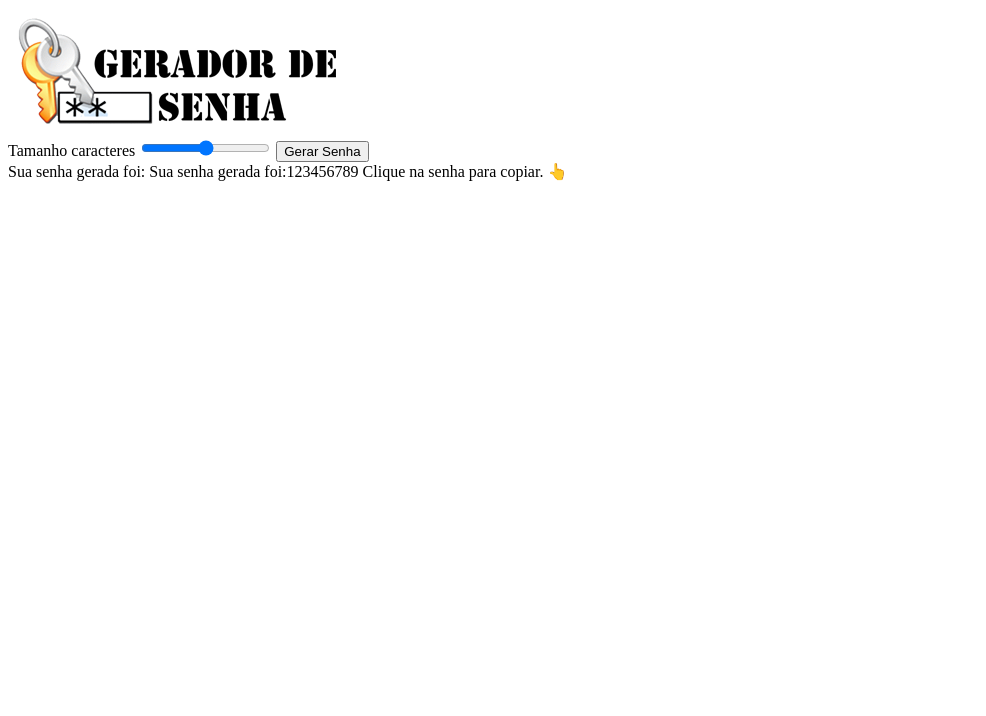
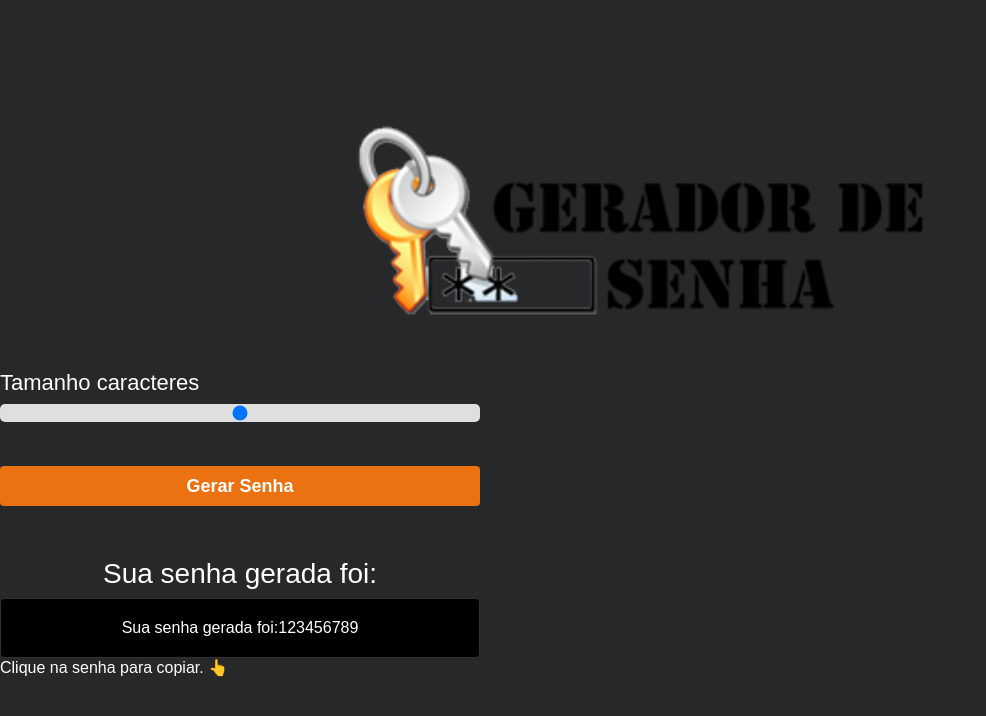
Before and after one commit to Leonardo-Talanski/gerador-de-senha, a plain HTML site: page index.html in a window 1280 px wide. Shown: the whole page, without its empty margins (0-986 px from the left). Drawn offline with Linux system fonts and the light colour scheme.

Commit message:
acrescentando estrutura de estilos

```diff
--- a/index.html
+++ b/index.html
@@ -9,7 +9,7 @@
 
 <body>
 
-<img class="logo" src="assets/logo.png" alt="">
+<img class="logo" src="assets/logo.png " alt="">
 
 <main class="container-input">
     <span>Tamanho <span id="valor"></span>caracteres</span>
@@ -19,15 +19,10 @@
 </main>
 
 <div id="container-password" class="container-password hide">
-    <span>Sua senha gerada foi:</span>
+    <span class="title">Sua senha gerada foi:</span>
     <span id="password" class="password">Sua senha gerada foi:123456789</span>
-    <span>Clique na senha para copiar. 👆</span>
-
-
-
-
-
-
+    <span clss="tooltip">Clique na senha para copiar. 👆</span>
+</div>
 
 
     <script src="script.js"></script>
--- a/style.css
+++ b/style.css
@@ -0,0 +1,106 @@
+* {
+   font-family: sans-serif;
+   width: 100%;
+   margin: 0 auto;
+   box-sizing: border-box;
+}
+
+body {
+    background-color: #272829;
+    color: #fff;
+    width: 100%;
+    height: 100vh;
+    display: flex;
+    justify-content: center;
+    flex-direction: column;
+}
+
+.logo {
+    max-width: 600px;
+    margin-bottom: 24px;
+}
+
+.container-input {
+    max-width: 480px;
+    margin: 14px 0;
+}
+
+.container-input span {
+    color: #fff;
+    font-size: 22px;
+}
+
+.slider {
+    -webkit-appearance: none;
+    width: 100%;
+    border-radius: 5px;
+    background: #dfdfdf;
+    height: 18px;
+    outline: none;
+    margin-top: 8px;
+}
+
+.button-cta {
+    height: 40px;
+    background-color: #EC7211;
+    border: 0;
+    border-radius: 4px;
+    cursor: pointer;
+    margin-top: 40px;
+    color: #fff;
+    font-weight: bold;
+    font-size: 18px;
+}
+
+.container-password {
+    max-width: 480px;
+    margin: 14px 0;
+    display: flex;
+    align-items: center;
+    flex-direction: column;
+    cursor: pointer;
+}
+
+.title {
+    text-align: center;
+    color: #fff;
+    font-size: 28px;
+    margin-top: 24px;
+    margin-bottom: 8px;
+}
+
+.password {
+    height: 60px;
+    background-color: black;
+    border-radius: 4px;
+    display: flex;
+    justify-content: center;
+    align-items: center;
+    color: #fff;
+    border: 1px solid #313131;
+    transition: transform 0.5s;
+}
+
+.password:hover {
+    transform: scale(1.05);
+}
+
+.tooltip {
+    color: #fff;
+    position: relative;
+    top: 20%;
+    padding: 6px 8px;
+    background: #272829;
+    text-align: center;
+    font-size: 16px;
+    border-radius: 6px;
+    visibility: hidden;
+    opacity: 0;
+    transition: all 0.5s ease-in-out;
+}
+
+.container-password:hover .tooltip {
+    visibility: visible;
+    bottom: 50px;
+    opacity: 1;
+}
```
